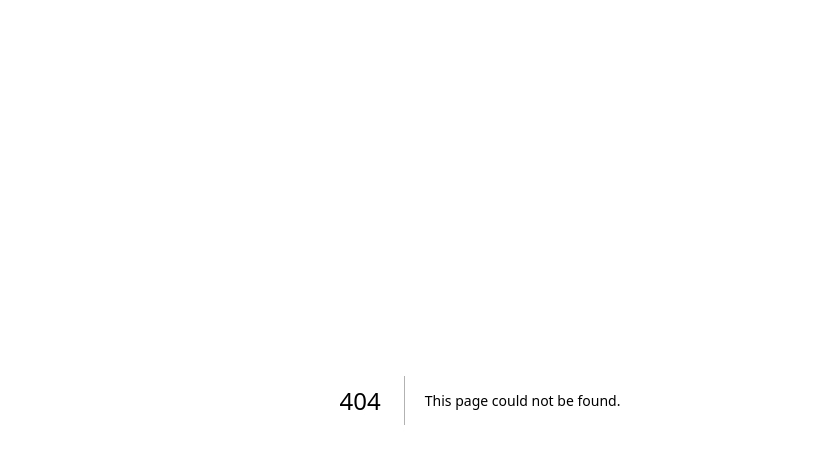
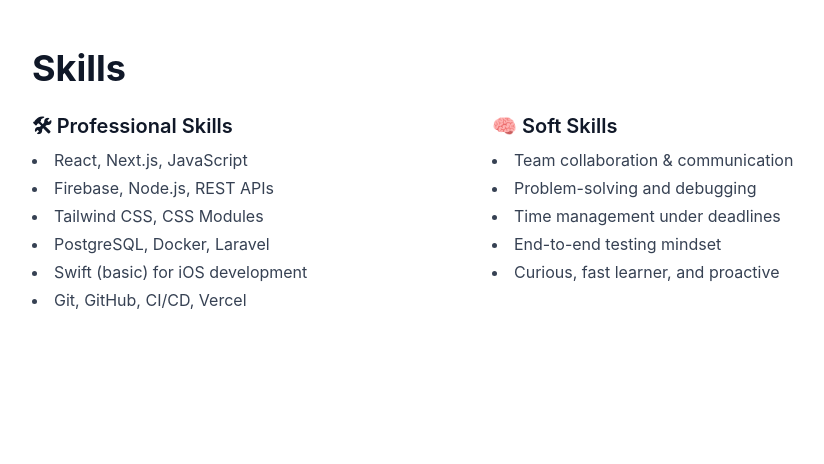
Before and after one commit to AleksandarMladenov/portfolio, a Next.js app: page /skills in a window 1280 px wide. Before the commit this address had no page. Shown: the top 464 px of the page, without its empty margins (160-984 px from the left). Built offline with nearby package versions, Linux system fonts and the light colour scheme.

Commit message:
skills page

```diff
--- a/src/pages/index.jsx
+++ b/src/pages/index.jsx
@@ -12,6 +12,15 @@
               <p className="text-lg md:text-xl text-gray-600 max-w-xl">
                 Software Engineering student focused on real-world projects, clean architecture, and impactful tech.
               </p>
+              <div className="mt-4">
+                <a
+                    href="/skills"
+                    className="inline-block bg-blue-600 text-white px-5 py-2 rounded-md shadow hover:bg-blue-700 transition"
+                >
+                  View My Skills →
+                </a>
+              </div>
+
             </div>
 
             <div className="mt-4 md:mt-0">
--- /dev/null
+++ b/src/pages/skills.jsx
@@ -0,0 +1,34 @@
+export default function SkillsPage() {
+    return (
+        <main className="min-h-screen bg-white py-12 px-6 text-gray-900">
+            <div className="max-w-4xl mx-auto space-y-12">
+                <section>
+                    <h1 className="text-4xl font-bold mb-6">Skills</h1>
+                    <div className="grid md:grid-cols-2 gap-6">
+                        <div>
+                            <h2 className="text-xl font-semibold mb-2">🛠 Professional Skills</h2>
+                            <ul className="list-disc list-inside space-y-1 text-gray-700">
+                                <li>React, Next.js, JavaScript</li>
+                                <li>Firebase, Node.js, REST APIs</li>
+                                <li>Tailwind CSS, CSS Modules</li>
+                                <li>PostgreSQL, Docker, Laravel</li>
+                                <li>Swift (basic) for iOS development</li>
+                                <li>Git, GitHub, CI/CD, Vercel</li>
+                            </ul>
+                        </div>
+                        <div>
+                            <h2 className="text-xl font-semibold mb-2">🧠 Soft Skills</h2>
+                            <ul className="list-disc list-inside space-y-1 text-gray-700">
+                                <li>Team collaboration & communication</li>
+                                <li>Problem-solving and debugging</li>
+                                <li>Time management under deadlines</li>
+                                <li>End-to-end testing mindset</li>
+                                <li>Curious, fast learner, and proactive</li>
+                            </ul>
+                        </div>
+                    </div>
+                </section>
+            </div>
+        </main>
+    );
+}
```
